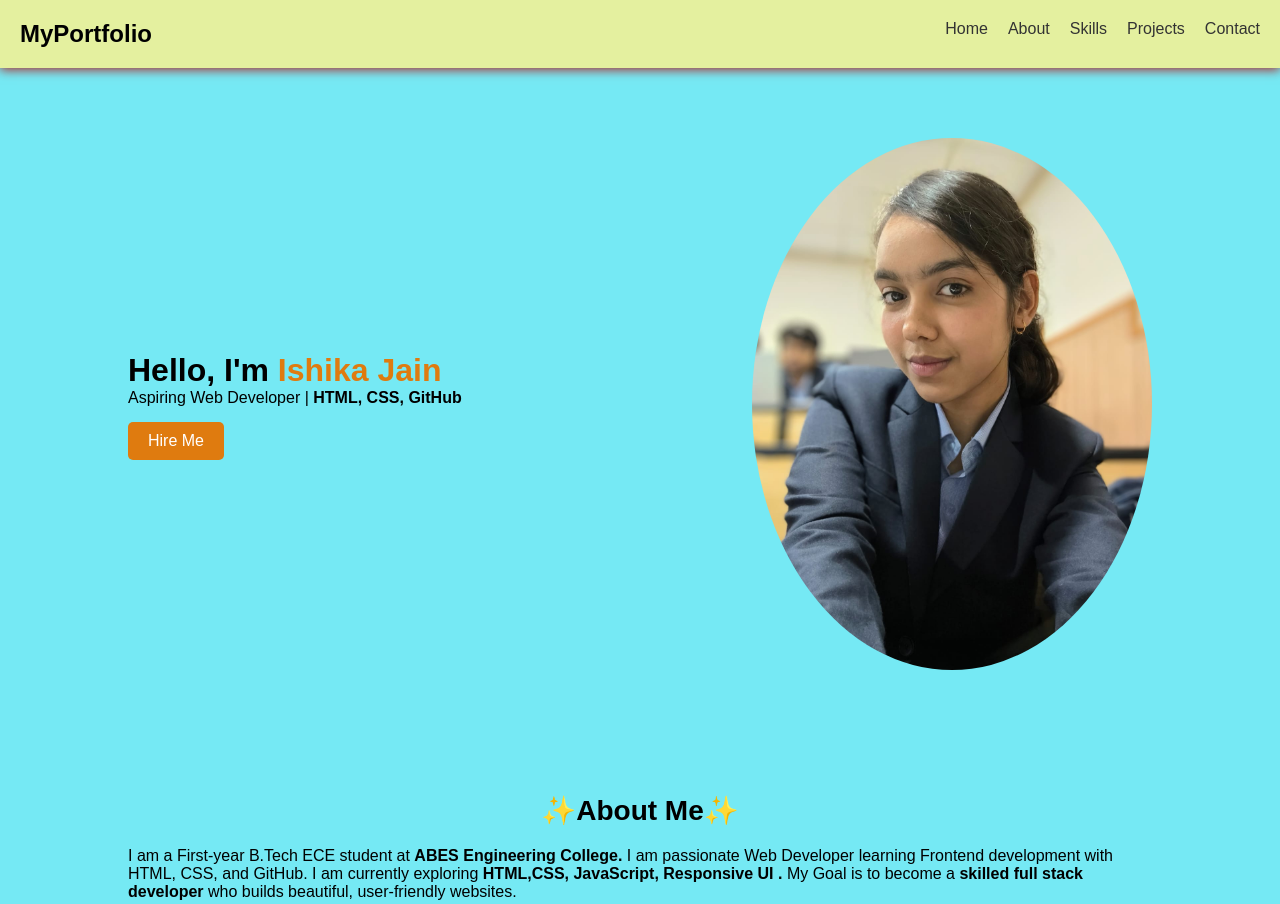
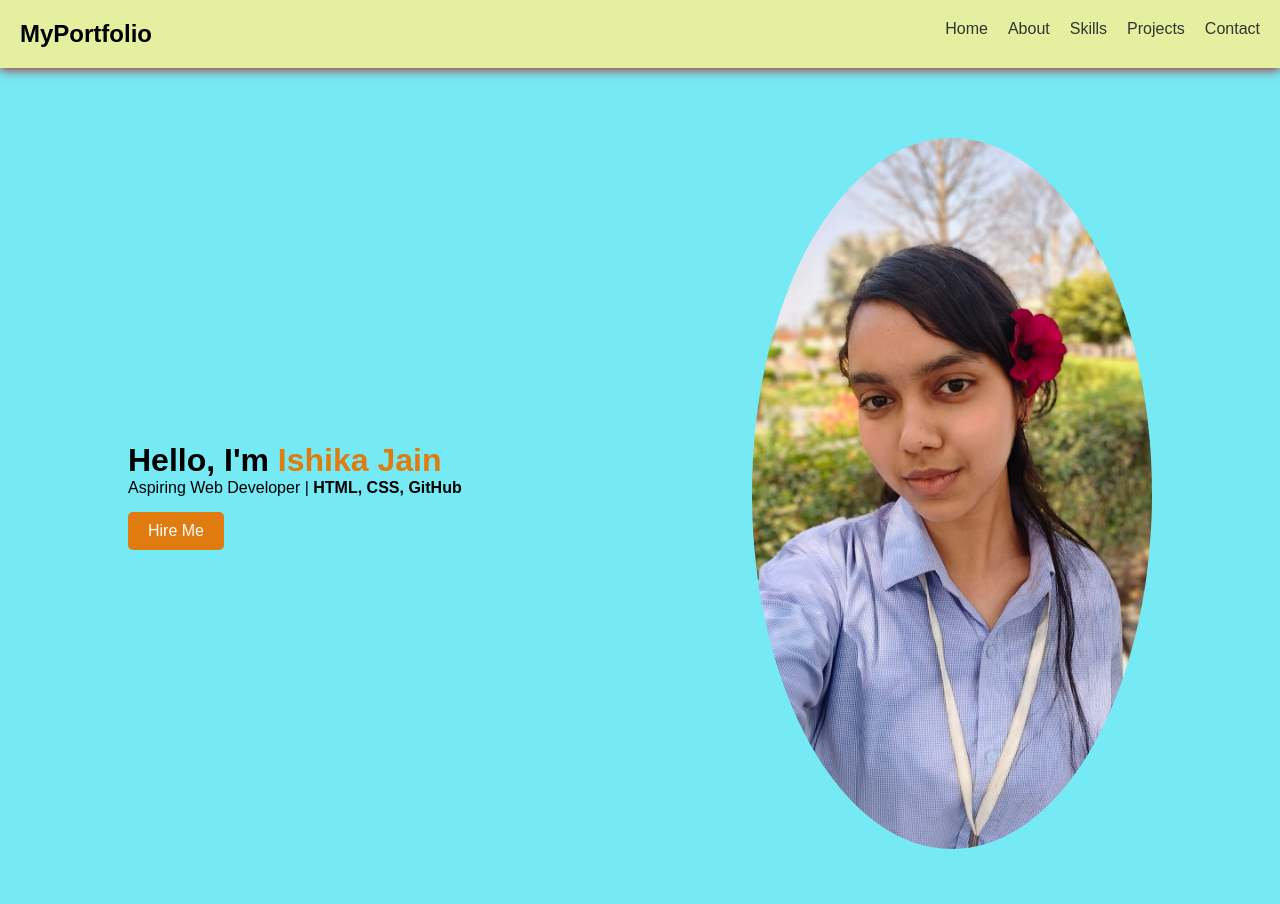
Before and after one commit to Ishikajain0172/My-Portfolio-Webpage, a plain HTML site: page index.html in a window 1280 px wide. Shown: the top 904 px of the page. Drawn offline with Linux system fonts and the light colour scheme.

Commit message:
photo changed

```diff
--- a/index.html
+++ b/index.html
@@ -30,7 +30,7 @@
             <a href="#contact" class="btn">Hire Me</a>
         </div>
         <div class="hero-img">
-            <img src="photo.jpeg" alt="Profile Image">
+            <img src="flower.jpeg" alt="Profile Image">
         </div>
     </section>
 
```
Also changed, not shown: flower.jpeg (added).
